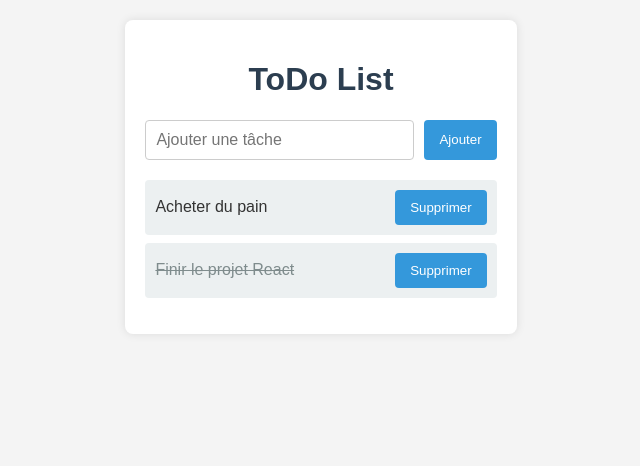
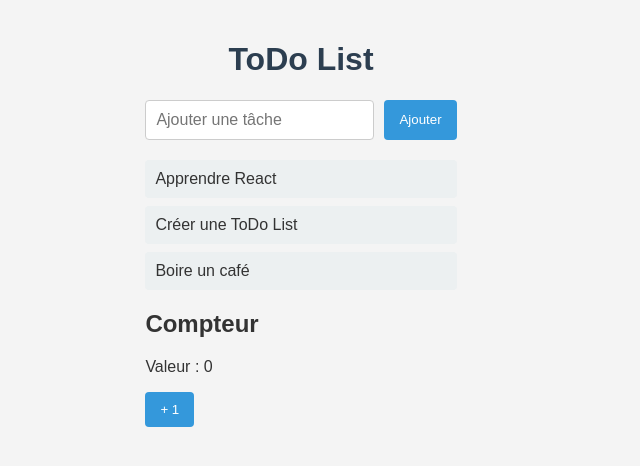
Before and after one commit to Tristan-Laclau/mon-project-react, a React (Vite) app: page / in a window 1280 px wide. Shown: the top 466 px of the page, without its empty margins (339-979 px from the left). Built offline with nearby package versions, Linux system fonts and the light colour scheme; data requests are answered from the project's data file.

Commit message:
Fin partie 3 et 4, pages dynamiques, sans JSON, ToDoList avec toggle et ajout des tâches + petit compteur pour exemple du state.

```diff
--- a/src/App.jsx
+++ b/src/App.jsx
@@ -1,42 +1,34 @@
-import React, { useState, useEffect } from 'react';
-import { getTasks, addTask, deleteTask, updateTask } from './services/todoService';
-import TodoList from './components/todoList';
-import AddTodoForm from './components/AddTodoForm';
+import React, { useState } from "react";
+import TodoList from "./components/todoList";
+import AddTodoForm from "./components/AddTodoForm";
+import Counter from "./components/counter";
 
 const App = () => {
-  const [tasks, setTasks] = useState([]);
+  const [tasks, setTasks] = useState([
+    { id: 1, title: "Apprendre React" },
+    { id: 2, title: "Créer une ToDo List" },
+    { id: 3, title: "Boire un café" }
+  ]);
 
-  // Charger les tâches au montage
-  useEffect(() => {
-    getTasks().then(response => setTasks(response.data));
-    console.log(tasks);
-  }, []);
-
-  // Ajouter une tâche
   const handleAddTask = (title) => {
-    const newTask = { title, completed: false };
-    addTask(newTask).then(response => setTasks([...tasks, response.data]));
+    const newTask = { id: tasks.length + 1, title }; // Création de la nouvelle tâche
+    setTasks([...tasks, newTask]); // Mise à jour de l’état avec la nouvelle tâche
   };
 
-  // Supprimer une tâche
-  const handleDeleteTask = (id) => {
-    deleteTask(id).then(() => setTasks(tasks.filter(task => task.id !== id)));
-  };
-
-  // Basculer l'état d'une tâche (complété/incomplet)
-  const handleToggleTask = (id) => {
-    const task = tasks.find(task => task.id === id);
-    const updatedTask = { ...task, completed: !task.completed };
-    updateTask(id, updatedTask).then(() =>
-      setTasks(tasks.map(t => (t.id === id ? updatedTask : t)))
-    );
+  const toggleTask = (taskId) => {
+    setTasks(tasks.map(task =>
+      task.id === taskId ? { ...task, completed: !task.completed } : task
+    ));
   };
 
   return (
-    <div className="container">
+    <div>
       <h1>ToDo List</h1>
       <AddTodoForm onAddTask={handleAddTask} />
-      <TodoList tasks={tasks} onDeleteTask={handleDeleteTask} onToggleTask={handleToggleTask} />
+      <TodoList tasks={tasks} onToggle={toggleTask} />
+
+      <h2>Compteur</h2>
+      <Counter/>
     </div>
   );
 };
--- a/src/components/AddTodoForm.jsx
+++ b/src/components/AddTodoForm.jsx
@@ -1,14 +1,14 @@
-import React, { useState } from 'react';
+import React, { useState } from "react";
 
 const AddTodoForm = ({ onAddTask }) => {
-  const [title, setTitle] = useState('');
+  const [title, setTitle] = useState(""); // État du champ input
 
   const handleSubmit = (e) => {
     e.preventDefault();
-    if (title.trim()) {
-      onAddTask(title);
-      setTitle('');
-    }
+    if (title.trim() === "") return; // On vérifie qu'on n'ajoute pas une tâche vide
+
+    onAddTask(title); // On remonte la tâche à App.jsx
+    setTitle(""); // On réinitialise le champ après l'ajout
   };
 
   return (
--- a/src/components/Task.jsx
+++ b/src/components/Task.jsx
@@ -1,15 +1,10 @@
-import React from 'react';
-
-const Task = ({ task, onDelete, onToggle }) => {
+const Task = ({ task, onToggle }) => {
   return (
-    <li>
-      <span
-        className={task.completed ? 'completed' : ''}
-        onClick={onToggle}
-      >
-        {task.title}
-      </span>
-      <button onClick={onDelete}>Supprimer</button>
+    <li
+      onClick={() => onToggle(task.id)}
+      style={{ textDecoration: task.completed ? 'line-through' : 'none' }}
+    >
+      {task.title}
     </li>
   );
 };
--- a/src/components/TodoList.jsx
+++ b/src/components/TodoList.jsx
@@ -1,16 +1,11 @@
-import React from 'react';
-import Task from './task';
+import React from "react";
+import Task from "./Task";
 
-const TodoList = ({ tasks, onDeleteTask, onToggleTask }) => {
+const TodoList = ({ tasks, onToggle}) => {
   return (
     <ul>
-      {tasks.map(task => (
-        <Task
-          key={task.id}
-          task={task}
-          onDelete={() => onDeleteTask(task.id)}
-          onToggle={() => onToggleTask(task.id)}
-        />
+      {tasks.map((task) => (
+        <Task key={task.id} task={task} onToggle={onToggle} />
       ))}
     </ul>
   );
--- /dev/null
+++ b/src/components/counter.jsx
@@ -0,0 +1,26 @@
+import { useState } from "react";
+
+const Counter = () => {
+  const [count, setCount] = useState(0);
+  return (
+    <div>
+      <p>Valeur : {count}</p>
+      <button onClick={() => setCount(count + 1)}>+ 1</button>
+    </div>
+  );
+};
+
+export default Counter;
+
+/*
+function useState(valeurInitiale) {
+    let valeur = valeurInitiale; //On initialise la valeur du state selon le paramètre donné à l'appel de "useState"
+
+    //Ensuite, on déclare une fonction (setter) pour la mettre à jour
+    function setValeur(nouvelleValeur) {
+      valeur = nouvelleValeur; //On met à jour la valeur du state
+      reRenderComponent(); //On demande à React de mettre à jour notre composant
+    }
+    return [valeur, setValeur]; //On renvoie notre tableau composé du state (valeur) et du setter (setValeur)
+  }
+*/
--- a/src/main.jsx
+++ b/src/main.jsx
@@ -1,8 +1,7 @@
 import { StrictMode } from 'react'
 import { createRoot } from 'react-dom/client'
 import './styles.css';
-import './index.css'
-import App from './App.jsx'
+import App from './App.jsx';
 
 createRoot(document.getElementById('root')).render(
   <StrictMode>
```
Also changed, not shown: index.html (line endings or trailing spaces), src/App.css (deleted), src/index.css (deleted).
